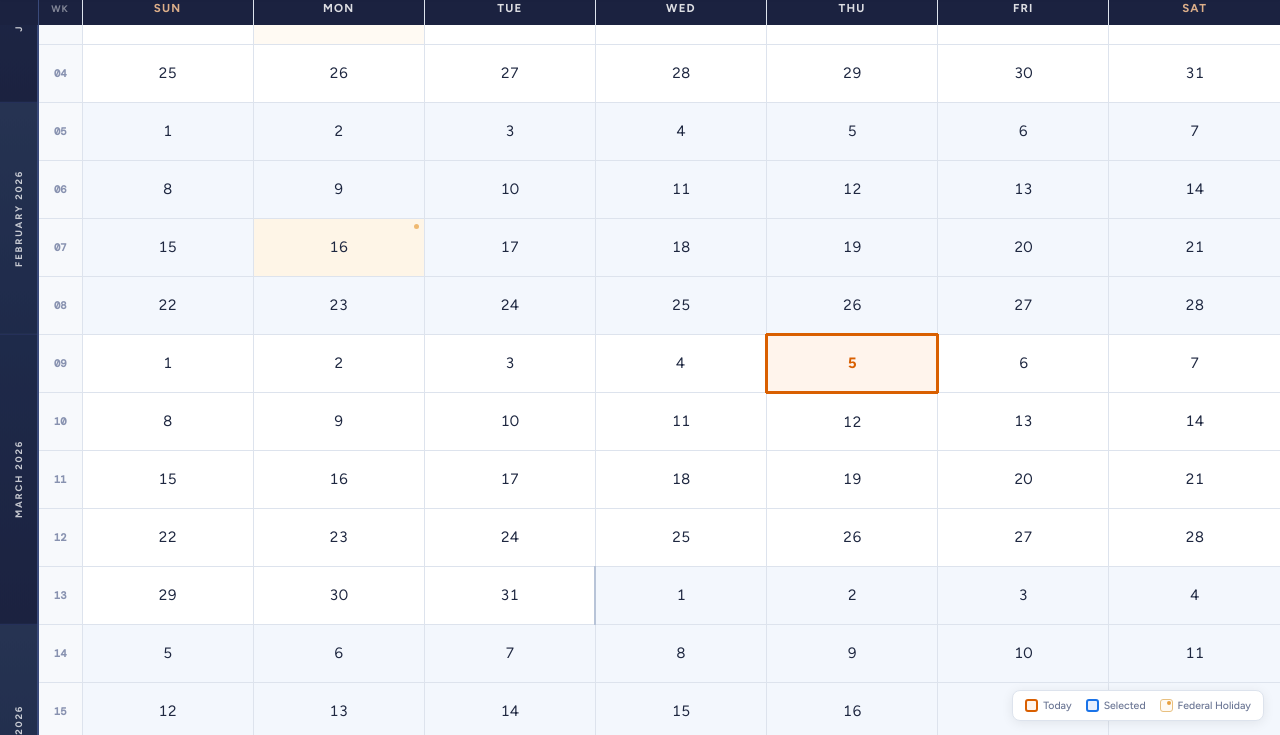
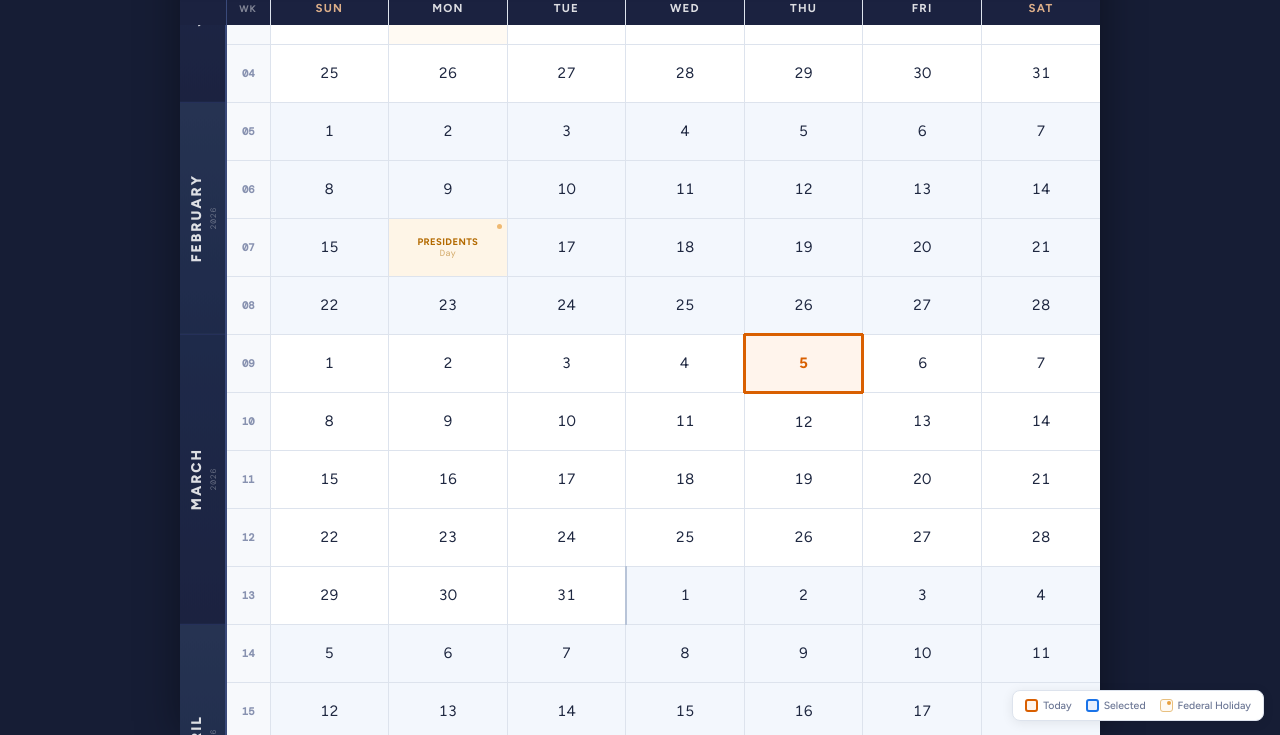
Before and after one commit to fortismarka/scrolling-calendar, a website: page index.html in a window 1280 px wide. Shown: the part 65-800 px from the top of the page. Drawn offline with nearby package versions, Linux system fonts and the light colour scheme.

Commit message:
Update index.html
emnhanced select month, and nickanme holidays , font, width control

```diff
--- a/index.html
+++ b/index.html
@@ -32,9 +32,16 @@
 
   html, body {
     height: 100%;
-    background: #edf1f7;
+    background: #161d35;
     font-family: 'Figtree', sans-serif;
     color: var(--text-main);
+  }
+
+  .page-outer {
+    display: flex;
+    justify-content: center;
+    height: 100vh;
+    background: #161d35;
   }
 
   .page {
@@ -42,6 +49,9 @@
     flex-direction: column;
     height: 100vh;
     overflow: hidden;
+    width: 100%;
+    max-width: 920px;
+    box-shadow: 0 0 40px rgba(0,0,0,0.4);
   }
 
   /* ── TOP HEADER BAR ── */
@@ -144,7 +154,7 @@
     table-layout: fixed;
   }
 
-  colgroup col.col-month { width: 38px; }
+  colgroup col.col-month { width: 46px; }
   colgroup col.col-week  { width: 44px; }
   colgroup col.col-day   { width: calc((100% - 82px) / 7); }
 
@@ -199,25 +209,42 @@
     padding: 0;
     border-right: 2px solid var(--navy-light);
     border-bottom: 1px solid var(--navy-mid);
+    cursor: pointer;
+    transition: filter 0.15s;
   }
+
+  td.month-label:hover { filter: brightness(1.15); }
 
   td.month-label .month-inner {
     display: flex;
+    flex-direction: row;
     align-items: center;
     justify-content: center;
     height: 100%;
     width: 100%;
+    gap: 3px;
   }
 
-  td.month-label .month-text {
+  td.month-label .month-name {
     writing-mode: vertical-lr;
     transform: rotate(180deg);
-    font-size: 9.5px;
-    font-weight: 700;
-    letter-spacing: 1.8px;
+    font-size: 14px;
+    font-weight: 800;
+    letter-spacing: 2px;
     text-transform: uppercase;
-    white-space: nowrap;
-    line-height: 1;
+    color: rgba(255,255,255,0.85);
+    text-align: center;
+  }
+
+  td.month-label .month-year {
+    writing-mode: vertical-lr;
+    transform: rotate(180deg);
+    font-size: 8px;
+    font-weight: 400;
+    letter-spacing: 0.8px;
+    color: rgba(255,255,255,0.32);
+    font-family: 'DM Mono', monospace;
+    text-align: center;
   }
 
   /* Alternating month colors on label */
@@ -320,6 +347,33 @@
 
   td.day-cell.holiday:hover::after { opacity: 1; }
 
+  /* holiday nickname replaces date number */
+  td.day-cell.holiday-named .holiday-nick {
+    display: flex;
+    flex-direction: column;
+    align-items: center;
+    justify-content: center;
+    line-height: 1.15;
+  }
+
+  td.day-cell.holiday-named .holiday-nick .hk-name {
+    font-size: 9.5px;
+    font-weight: 700;
+    letter-spacing: 0.4px;
+    text-transform: uppercase;
+    color: #b36a00;
+    line-height: 1.2;
+    text-align: center;
+  }
+
+  td.day-cell.holiday-named .holiday-nick .hk-date {
+    font-size: 9px;
+    font-weight: 400;
+    color: #c49040;
+    opacity: 0.75;
+    font-family: 'DM Mono', monospace;
+  }
+
   /* ── TODAY ── */
   td.day-cell.today {
     border: 3px solid var(--today-color) !important;
@@ -336,6 +390,21 @@
     font-weight: 600;
     color: var(--select-color);
     z-index: 5;
+  }
+
+  /* ── SELECTED MONTH (precise cell-level borders) ── */
+  td.mhl {
+    background: var(--select-bg) !important;
+    color: var(--select-color);
+    border-color: rgba(26,115,232,0.18) !important;
+  }
+  td.mhl-t { border-top:    2.5px solid var(--select-color) !important; }
+  td.mhl-b { border-bottom: 2.5px solid var(--select-color) !important; }
+  td.mhl-l { border-left:   2.5px solid var(--select-color) !important; }
+  td.mhl-r { border-right:  2.5px solid var(--select-color) !important; }
+  td.month-label.selected-month-label {
+    border: 2.5px solid var(--select-color) !important;
+    filter: brightness(1.25);
   }
 
   /* ── SELECTED WEEK ── */
@@ -455,6 +524,7 @@
 </style>
 </head>
 <body>
+<div class="page-outer">
 <div class="page">
 
   <!-- TOP BAR -->
@@ -675,6 +745,7 @@ function dayColorClass(date) {
 // ── BUILD TABLE ───────────────────────────────────────────────────────────────
 
 const tbody = document.getElementById('calBody');
+const allCells = []; // allCells[rowIdx][dayIdx] = td
 let todayRow = null;
 
 weeks.forEach((week, rowIdx) => {
@@ -688,9 +759,15 @@ weeks.forEach((week, rowIdx) => {
     const td = document.createElement('td');
     td.className = `month-label ${mlColorClass(mg)}`;
     td.rowSpan = mg.rowspan;
-    td.innerHTML = `<div class="month-inner"><span class="month-text">${MONTH_NAMES[mg.month]} ${mg.year}</span></div>`;
+    td.innerHTML = `<div class="month-inner"><span class="month-name">${MONTH_NAMES[mg.month]}</span><span class="month-year">${mg.year}</span></div>`;
+    td.addEventListener('click', e => { e.stopPropagation(); handleMonthClick(mg, td); });
+    mg.labelTd = td;
     tr.appendChild(td);
   }
+
+  // Track rows per month group
+  if (!mg.rows) mg.rows = [];
+  mg.rows.push(tr);
 
   // Week number
   const wkTd = document.createElement('td');
@@ -718,6 +795,32 @@ weeks.forEach((week, rowIdx) => {
     if (holidays[hk]) {
       td.classList.add('holiday');
       td.dataset.holiday = holidays[hk];
+
+      const isObserved = holidays[hk].includes('(Observed)');
+
+      // Nickname map (only for non-observed holidays)
+      const nicknames = {
+        "New Year's Day":   date => String(date.getFullYear()),
+        "Martin Luther King Jr. Day": () => 'MLK',
+        "Presidents' Day":  () => 'Presidents\nDay',
+        "Memorial Day":     () => 'Memorial\nDay',
+        "Juneteenth":       () => 'Juneteenth',
+        "Independence Day": () => '4th\nJuly',
+        "Labor Day":        () => 'Labor\nDay',
+        "Columbus Day":     () => 'Columbus\nDay',
+        "Veterans Day":     () => 'Veterans\nDay',
+        "Thanksgiving Day": () => 'Thanksgiving',
+        "Christmas Day":    () => 'Christmas',
+      };
+
+      const matchKey = Object.keys(nicknames).find(k => holidays[hk] === k);
+      if (!isObserved && matchKey) {
+        const nick = nicknames[matchKey](date);
+        td.classList.add('holiday-named');
+        td.dataset.nick = nick;
+        const lines = nick.split('\n');
+        td.innerHTML = `<div class="holiday-nick">${lines.map((l,i) => `<span class="${i===0?'hk-name':'hk-date'}">${l}</span>`).join('')}</div>`;
+      }
     }
 
     // Today
@@ -727,7 +830,15 @@ weeks.forEach((week, rowIdx) => {
     }
 
     td.textContent = date.getDate();
+    if (td.classList.contains('holiday-named')) {
+      // nickname already set via innerHTML — restore it, textContent nuked it
+      const nick = td.dataset.nick;
+      const lines = nick.split('\n');
+      td.innerHTML = `<div class="holiday-nick">${lines.map((l,i) => `<span class="${i===0?'hk-name':'hk-date'}">${l}</span>`).join('')}</div>`;
+    }
     td.addEventListener('click', e => { e.stopPropagation(); handleDayClick(td); });
+    if (!allCells[rowIdx]) allCells[rowIdx] = [];
+    allCells[rowIdx][dayIdx] = td;
     tr.appendChild(td);
   });
 
@@ -757,13 +868,56 @@ function updateDiffCircle(targetDate) {
 
 // ── SELECTION STATE ───────────────────────────────────────────────────────────
 
-let selectedDay  = null;
-let selectedWeek = null;
+let selectedDay   = null;
+let selectedWeek  = null;
+let selectedMonth = null;
 
 function clearAll() {
   if (selectedDay)  { selectedDay.classList.remove('selected-day');   selectedDay  = null; }
   if (selectedWeek) { selectedWeek.classList.remove('selected-week'); selectedWeek = null; }
+  if (selectedMonth) {
+    if (selectedMonth.hlCells) {
+      selectedMonth.hlCells.forEach(td => td.classList.remove('mhl','mhl-t','mhl-b','mhl-l','mhl-r'));
+    }
+    if (selectedMonth.labelTd) selectedMonth.labelTd.classList.remove('selected-month-label');
+    selectedMonth = null;
+  }
   updateDiffCircle(null);
+}
+
+function highlightMonth(mg) {
+  const m = mg.month, y = mg.year;
+  const inSet = new Set();
+  for (let ri = 0; ri < weeks.length; ri++) {
+    for (let di = 0; di < 7; di++) {
+      const d = weeks[ri][di];
+      if (d.getMonth() === m && d.getFullYear() === y) inSet.add(`${ri}-${di}`);
+    }
+  }
+  const hlCells = [];
+  inSet.forEach(key => {
+    const [ri, di] = key.split('-').map(Number);
+    const td = allCells[ri] && allCells[ri][di];
+    if (!td) return;
+    td.classList.add('mhl');
+    if (!inSet.has(`${ri-1}-${di}`)) td.classList.add('mhl-t');
+    if (!inSet.has(`${ri+1}-${di}`)) td.classList.add('mhl-b');
+    if (!inSet.has(`${ri}-${di-1}`)) td.classList.add('mhl-l');
+    if (!inSet.has(`${ri}-${di+1}`)) td.classList.add('mhl-r');
+    hlCells.push(td);
+  });
+  mg.hlCells = hlCells;
+}
+
+function handleMonthClick(mg, td) {
+  const wasMe = selectedMonth === mg;
+  clearAll();
+  if (!wasMe) {
+    highlightMonth(mg);
+    td.classList.add('selected-month-label');
+    mg.labelTd = td;
+    selectedMonth = mg;
+  }
 }
 
 function handleDayClick(td) {
@@ -822,5 +976,7 @@ function updateMonthDisplay() {
 calScroll.addEventListener('scroll', updateMonthDisplay, { passive: true });
 updateMonthDisplay();
 </script>
+</div><!-- .page -->
+</div><!-- .page-outer -->
 </body>
 </html>
```
